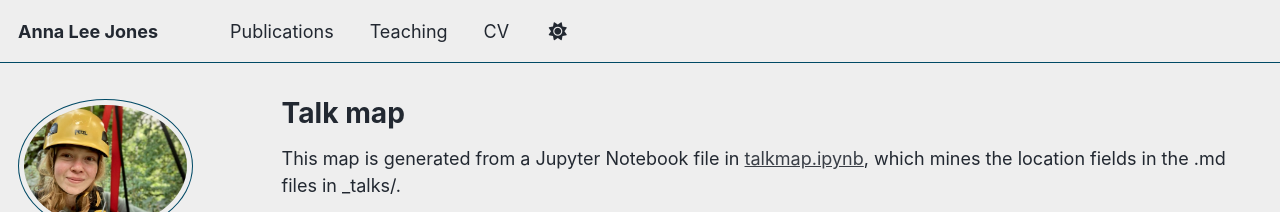
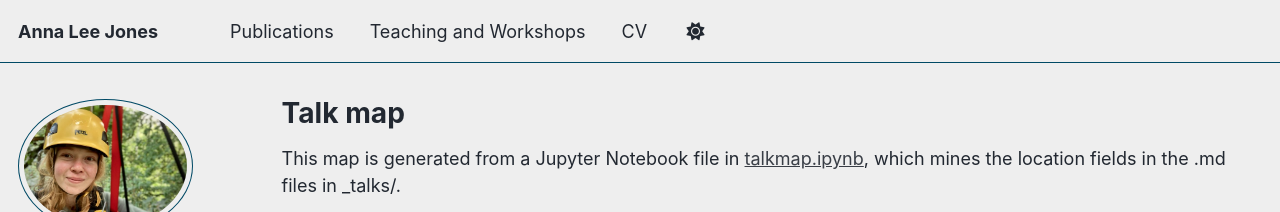
Before and after one commit to Anna-Lee-Jones/Anna-Lee-Jones.github.io, a Jekyll site: the page built from _pages/talkmap.html, in a window 1280 px wide. Shown: the top 212 px of the page. Built offline with Jekyll 4.4.1, drawn with Linux system fonts in a browser that asks for light colours; nearby versions of some CDN libraries; some web fonts are replaced; a script that is not in the unit is left out.

Commit message:
Update navigation.yml

```diff
--- a/_data/navigation.yml
+++ b/_data/navigation.yml
@@ -11,7 +11,7 @@ main:
   - title: "Publications"
     url: /publications/
 
-  - title: "Teaching"
+  - title: "Teaching and Workshops"
     url: /teaching/
 
   - title: "CV"
```
